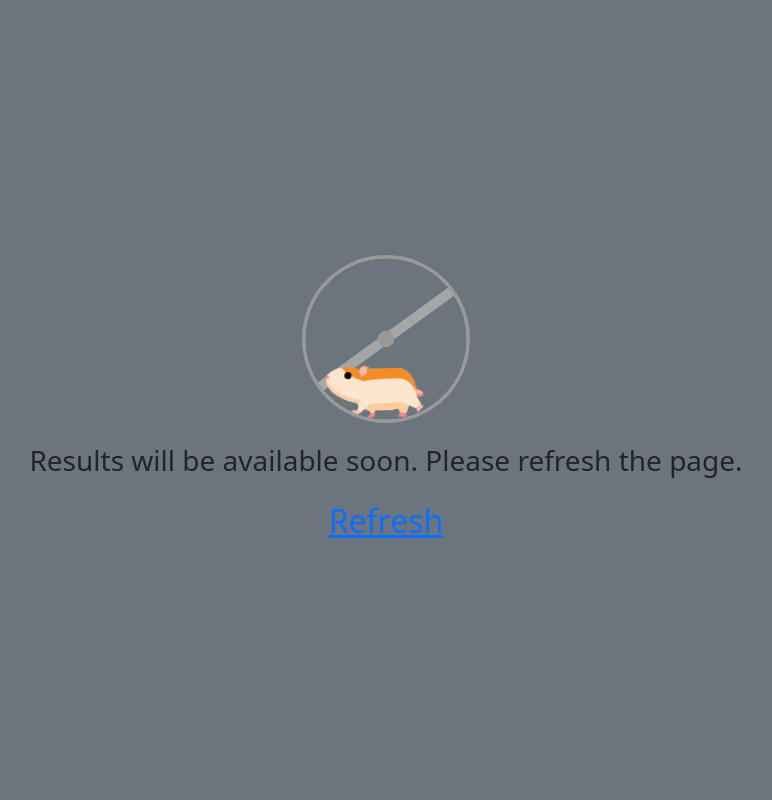
After one commit to devmehta35/weblink-extractor, a Flask app: template api/templates/loading.html in a window 1280 px wide. The commit adds this page. Shown: the whole page, without its empty margins (254-1026 px from the left). Run offline with Flask 3, Linux system fonts and the light colour scheme; the template is opened without the code that fills it, so the values that code supplies are empty.

Commit message:
loader... added

```diff
--- a/api/index.py
+++ b/api/index.py
@@ -1,19 +1,33 @@
 from flask import Flask, render_template, request
+from threading import Thread
 import time
 from googlesearch import search
 
 app = Flask(__name__)
+results = {}
+
+def background_search(query, id):
+    start_time = time.monotonic()
+    urls = [url for url in search(query)]
+    end_time = time.monotonic()
+    execution_time = end_time - start_time
+    results[id] = (urls, execution_time)
 
 @app.route('/', methods=['GET', 'POST'])
 def home():
     if request.method == 'POST':
         query = request.form.get('query')
-        start_time = time.monotonic()
-        urls = [url for url in search(query)]
-        end_time = time.monotonic()
-        execution_time = end_time - start_time
+        id = str(time.time())  # Use the current time as a unique id
+        Thread(target=background_search, args=(query, id)).start()
+        return render_template('loading.html', id=id)
+    return render_template('index.html')
+
+@app.route('/results/<id>')
+def results_page(id):
+    if id in results:
+        urls, execution_time = results[id]
         return render_template('results.html', urls=urls, execution_time=execution_time)
-    return render_template('index.html')
+    return "Results not ready, please refresh the page."
 
 if __name__ == '__main__':
     app.run(debug=True)
--- /dev/null
+++ b/api/templates/loading.html
@@ -0,0 +1,317 @@
+<!DOCTYPE html>
+<html>
+<head>
+    <style>
+            .main {
+            height: 100vh;
+            width: 100%;
+            display: flex;
+            justify-content: center;
+            align-items: center;
+            flex-direction: column;
+        }
+
+
+        .wheel-and-hamster {
+  --dur: 1s;
+  position: relative;
+  width: 12em;
+  height: 12em;
+  font-size: 14px;
+}
+
+.wheel,
+.hamster,
+.hamster div,
+.spoke {
+  position: absolute;
+}
+
+.wheel,
+.spoke {
+  border-radius: 50%;
+  top: 0;
+  left: 0;
+  width: 100%;
+  height: 100%;
+}
+
+.wheel {
+  background: radial-gradient(100% 100% at center,hsla(0,0%,60%,0) 47.8%,hsl(0,0%,60%) 48%);
+  z-index: 2;
+}
+
+.hamster {
+  animation: hamster var(--dur) ease-in-out infinite;
+  top: 50%;
+  left: calc(50% - 3.5em);
+  width: 7em;
+  height: 3.75em;
+  transform: rotate(4deg) translate(-0.8em,1.85em);
+  transform-origin: 50% 0;
+  z-index: 1;
+}
+
+.hamster__head {
+  animation: hamsterHead var(--dur) ease-in-out infinite;
+  background: hsl(30,90%,55%);
+  border-radius: 70% 30% 0 100% / 40% 25% 25% 60%;
+  box-shadow: 0 -0.25em 0 hsl(30,90%,80%) inset,
+		0.75em -1.55em 0 hsl(30,90%,90%) inset;
+  top: 0;
+  left: -2em;
+  width: 2.75em;
+  height: 2.5em;
+  transform-origin: 100% 50%;
+}
+
+.hamster__ear {
+  animation: hamsterEar var(--dur) ease-in-out infinite;
+  background: hsl(0,90%,85%);
+  border-radius: 50%;
+  box-shadow: -0.25em 0 hsl(30,90%,55%) inset;
+  top: -0.25em;
+  right: -0.25em;
+  width: 0.75em;
+  height: 0.75em;
+  transform-origin: 50% 75%;
+}
+
+.hamster__eye {
+  animation: hamsterEye var(--dur) linear infinite;
+  background-color: hsl(0,0%,0%);
+  border-radius: 50%;
+  top: 0.375em;
+  left: 1.25em;
+  width: 0.5em;
+  height: 0.5em;
+}
+
+.hamster__nose {
+  background: hsl(0,90%,75%);
+  border-radius: 35% 65% 85% 15% / 70% 50% 50% 30%;
+  top: 0.75em;
+  left: 0;
+  width: 0.2em;
+  height: 0.25em;
+}
+
+.hamster__body {
+  animation: hamsterBody var(--dur) ease-in-out infinite;
+  background: hsl(30,90%,90%);
+  border-radius: 50% 30% 50% 30% / 15% 60% 40% 40%;
+  box-shadow: 0.1em 0.75em 0 hsl(30,90%,55%) inset,
+		0.15em -0.5em 0 hsl(30,90%,80%) inset;
+  top: 0.25em;
+  left: 2em;
+  width: 4.5em;
+  height: 3em;
+  transform-origin: 17% 50%;
+  transform-style: preserve-3d;
+}
+
+.hamster__limb--fr,
+.hamster__limb--fl {
+  clip-path: polygon(0 0,100% 0,70% 80%,60% 100%,0% 100%,40% 80%);
+  top: 2em;
+  left: 0.5em;
+  width: 1em;
+  height: 1.5em;
+  transform-origin: 50% 0;
+}
+
+.hamster__limb--fr {
+  animation: hamsterFRLimb var(--dur) linear infinite;
+  background: linear-gradient(hsl(30,90%,80%) 80%,hsl(0,90%,75%) 80%);
+  transform: rotate(15deg) translateZ(-1px);
+}
+
+.hamster__limb--fl {
+  animation: hamsterFLLimb var(--dur) linear infinite;
+  background: linear-gradient(hsl(30,90%,90%) 80%,hsl(0,90%,85%) 80%);
+  transform: rotate(15deg);
+}
+
+.hamster__limb--br,
+.hamster__limb--bl {
+  border-radius: 0.75em 0.75em 0 0;
+  clip-path: polygon(0 0,100% 0,100% 30%,70% 90%,70% 100%,30% 100%,40% 90%,0% 30%);
+  top: 1em;
+  left: 2.8em;
+  width: 1.5em;
+  height: 2.5em;
+  transform-origin: 50% 30%;
+}
+
+.hamster__limb--br {
+  animation: hamsterBRLimb var(--dur) linear infinite;
+  background: linear-gradient(hsl(30,90%,80%) 90%,hsl(0,90%,75%) 90%);
+  transform: rotate(-25deg) translateZ(-1px);
+}
+
+.hamster__limb--bl {
+  animation: hamsterBLLimb var(--dur) linear infinite;
+  background: linear-gradient(hsl(30,90%,90%) 90%,hsl(0,90%,85%) 90%);
+  transform: rotate(-25deg);
+}
+
+.hamster__tail {
+  animation: hamsterTail var(--dur) linear infinite;
+  background: hsl(0,90%,85%);
+  border-radius: 0.25em 50% 50% 0.25em;
+  box-shadow: 0 -0.2em 0 hsl(0,90%,75%) inset;
+  top: 1.5em;
+  right: -0.5em;
+  width: 1em;
+  height: 0.5em;
+  transform: rotate(30deg) translateZ(-1px);
+  transform-origin: 0.25em 0.25em;
+}
+
+.spoke {
+  animation: spoke var(--dur) linear infinite;
+  background: radial-gradient(100% 100% at center,hsl(0,0%,60%) 4.8%,hsla(0,0%,60%,0) 5%),
+		linear-gradient(hsla(0,0%,55%,0) 46.9%,hsl(0,0%,65%) 47% 52.9%,hsla(0,0%,65%,0) 53%) 50% 50% / 99% 99% no-repeat;
+}
+
+/* Animations */
+@keyframes hamster {
+  from, to {
+    transform: rotate(4deg) translate(-0.8em,1.85em);
+  }
+
+  50% {
+    transform: rotate(0) translate(-0.8em,1.85em);
+  }
+}
+
+@keyframes hamsterHead {
+  from, 25%, 50%, 75%, to {
+    transform: rotate(0);
+  }
+
+  12.5%, 37.5%, 62.5%, 87.5% {
+    transform: rotate(8deg);
+  }
+}
+
+@keyframes hamsterEye {
+  from, 90%, to {
+    transform: scaleY(1);
+  }
+
+  95% {
+    transform: scaleY(0);
+  }
+}
+
+@keyframes hamsterEar {
+  from, 25%, 50%, 75%, to {
+    transform: rotate(0);
+  }
+
+  12.5%, 37.5%, 62.5%, 87.5% {
+    transform: rotate(12deg);
+  }
+}
+
+@keyframes hamsterBody {
+  from, 25%, 50%, 75%, to {
+    transform: rotate(0);
+  }
+
+  12.5%, 37.5%, 62.5%, 87.5% {
+    transform: rotate(-2deg);
+  }
+}
+
+@keyframes hamsterFRLimb {
+  from, 25%, 50%, 75%, to {
+    transform: rotate(50deg) translateZ(-1px);
+  }
+
+  12.5%, 37.5%, 62.5%, 87.5% {
+    transform: rotate(-30deg) translateZ(-1px);
+  }
+}
+
+@keyframes hamsterFLLimb {
+  from, 25%, 50%, 75%, to {
+    transform: rotate(-30deg);
+  }
+
+  12.5%, 37.5%, 62.5%, 87.5% {
+    transform: rotate(50deg);
+  }
+}
+
+@keyframes hamsterBRLimb {
+  from, 25%, 50%, 75%, to {
+    transform: rotate(-60deg) translateZ(-1px);
+  }
+
+  12.5%, 37.5%, 62.5%, 87.5% {
+    transform: rotate(20deg) translateZ(-1px);
+  }
+}
+
+@keyframes hamsterBLLimb {
+  from, 25%, 50%, 75%, to {
+    transform: rotate(20deg);
+  }
+
+  12.5%, 37.5%, 62.5%, 87.5% {
+    transform: rotate(-60deg);
+  }
+}
+
+@keyframes hamsterTail {
+  from, 25%, 50%, 75%, to {
+    transform: rotate(30deg) translateZ(-1px);
+  }
+
+  12.5%, 37.5%, 62.5%, 87.5% {
+    transform: rotate(10deg) translateZ(-1px);
+  }
+}
+
+@keyframes spoke {
+  from {
+    transform: rotate(0);
+  }
+
+  to {
+    transform: rotate(-1turn);
+  }
+}
+    </style>
+    <link href="https://cdn.jsdelivr.net/npm/bootstrap@5.3.3/dist/css/bootstrap.min.css" rel="stylesheet"
+    integrity="sha384-QWTKZyjpPEjISv5WaRU9OFeRpok6YctnYmDr5pNlyT2bRjXh0JMhjY6hW+ALEwIH" crossorigin="anonymous">
+    <title>Loading...</title>
+</head>
+<body class="main bg-secondary">
+        <div aria-label="Orange and tan hamster running in a metal wheel" role="img" class="wheel-and-hamster">
+            <div class="wheel"></div>
+            <div class="hamster">
+                <div class="hamster__body">
+                    <div class="hamster__head">
+                        <div class="hamster__ear"></div>
+                        <div class="hamster__eye"></div>
+                        <div class="hamster__nose"></div>
+                    </div>
+                    <div class="hamster__limb hamster__limb--fr"></div>
+                    <div class="hamster__limb hamster__limb--fl"></div>
+                    <div class="hamster__limb hamster__limb--br"></div>
+                    <div class="hamster__limb hamster__limb--bl"></div>
+                    <div class="hamster__tail"></div>
+                </div>
+            </div>
+            <div class="spoke"></div>
+        </div>
+        <p class="fs-3 mt-3 mb-3">Results will be available soon. Please refresh the page.</p>
+        <a class="fs-2 href="{{ url_for('results_page', id=id) }}">Refresh</a>
+</body>
+<script src="https://cdn.jsdelivr.net/npm/bootstrap@5.3.3/dist/js/bootstrap.bundle.min.js"
+    integrity="sha384-YvpcrYf0tY3lHB60NNkmXc5s9fDVZLESaAA55NDzOxhy9GkcIdslK1eN7N6jIeHz"
+    crossorigin="anonymous"></script>
+</html>
--- a/api/templates/results.html
+++ b/api/templates/results.html
@@ -27,10 +27,7 @@
 
     <div>
         {% for url in urls %}
-        <a href=`${{ url }}`
-            class="link-offset-2 link-offset-3-hover link-underline link-underline-opacity-0 link-underline-opacity-75-hover"><span
-                class="fs-2">{{ url }}</span></a>
-        <!-- <p>{{ url }}</p> -->
+        <p>{{ url }}</p>
         {% endfor %}
     </div>
 </body>
```
